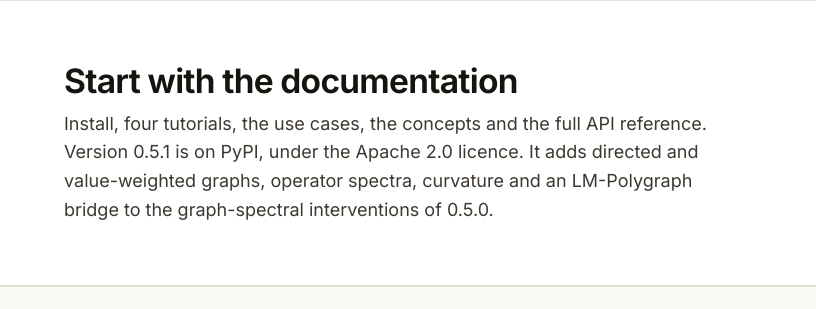
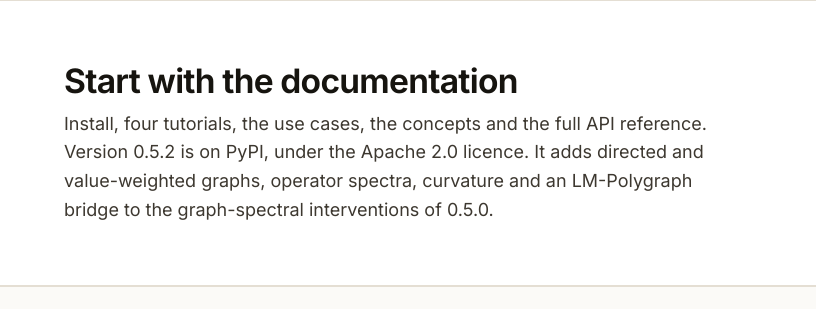
Before and after one commit to vcnoel/vcnoel.github.io, a plain HTML site: page software/spectral-trust.html in a window 1280 px wide. Shown: the part 7622-7931 px from the top of the page, 0-816 px from the left. Drawn offline with Linux system fonts and the light colour scheme.

Commit message:
spectral-trust 0.5.2 on the library page

```diff
--- a/software/spectral-trust.html
+++ b/software/spectral-trust.html
@@ -433,7 +433,7 @@ cache = st.from_nnsight(attn, resid, model=lm, tokens=prompt)</code></pre>
             <div class="wrap contact-band">
                 <div>
                     <h2 id="start-title">Start with the documentation</h2>
-                    <p>Install, four tutorials, the use cases, the concepts and the full API reference. Version 0.5.1 is on PyPI, under the Apache 2.0 licence. It adds directed and value-weighted graphs, operator spectra, curvature and an LM-Polygraph bridge to the graph-spectral interventions of 0.5.0.</p>
+                    <p>Install, four tutorials, the use cases, the concepts and the full API reference. Version 0.5.2 is on PyPI, under the Apache 2.0 licence. It adds directed and value-weighted graphs, operator spectra, curvature and an LM-Polygraph bridge to the graph-spectral interventions of 0.5.0.</p>
                 </div>
                 <div class="btn-row">
                     <a class="btn btn-primary" href="https://vcnoel.github.io/spectral-trust/">
```
